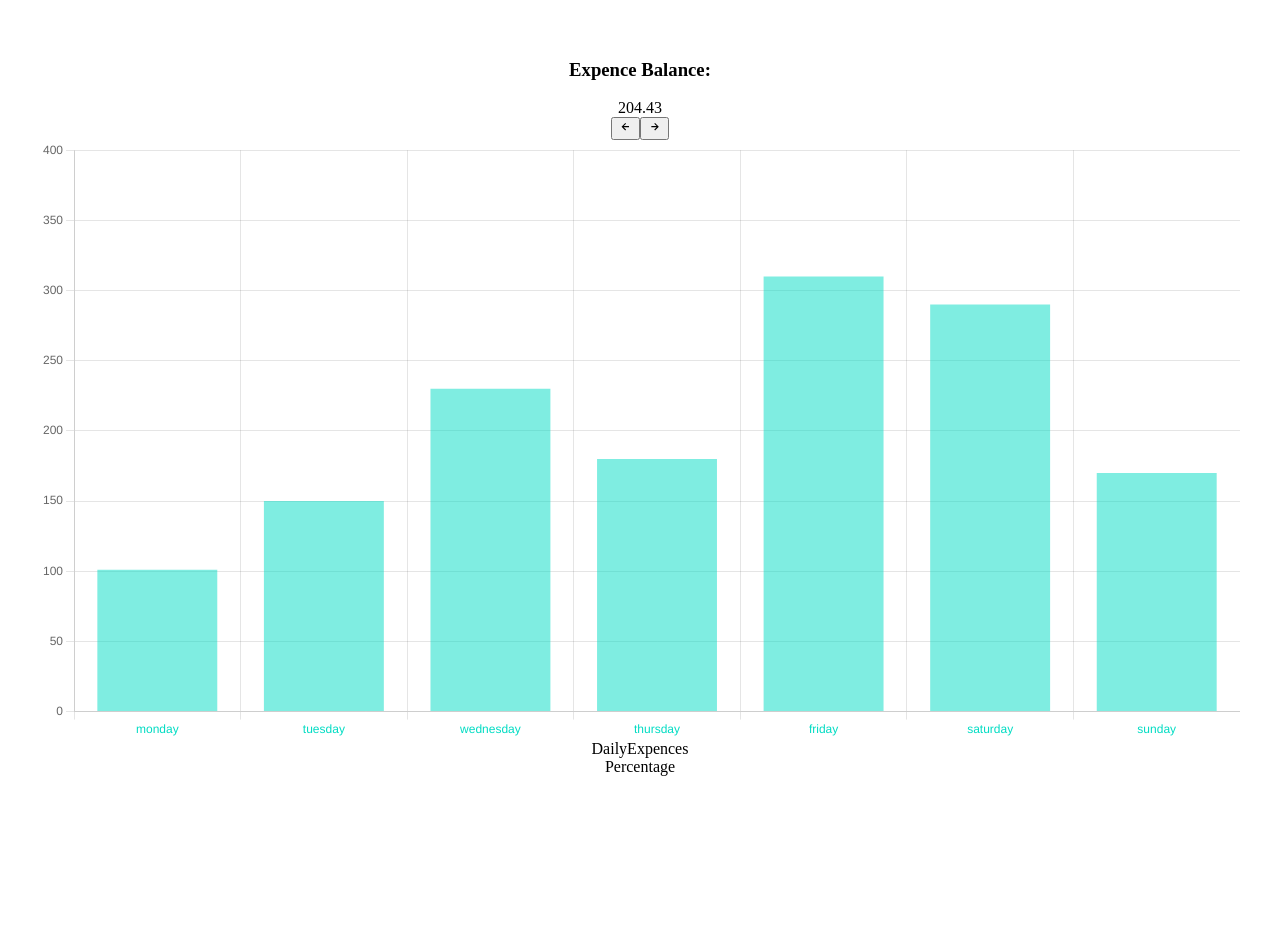
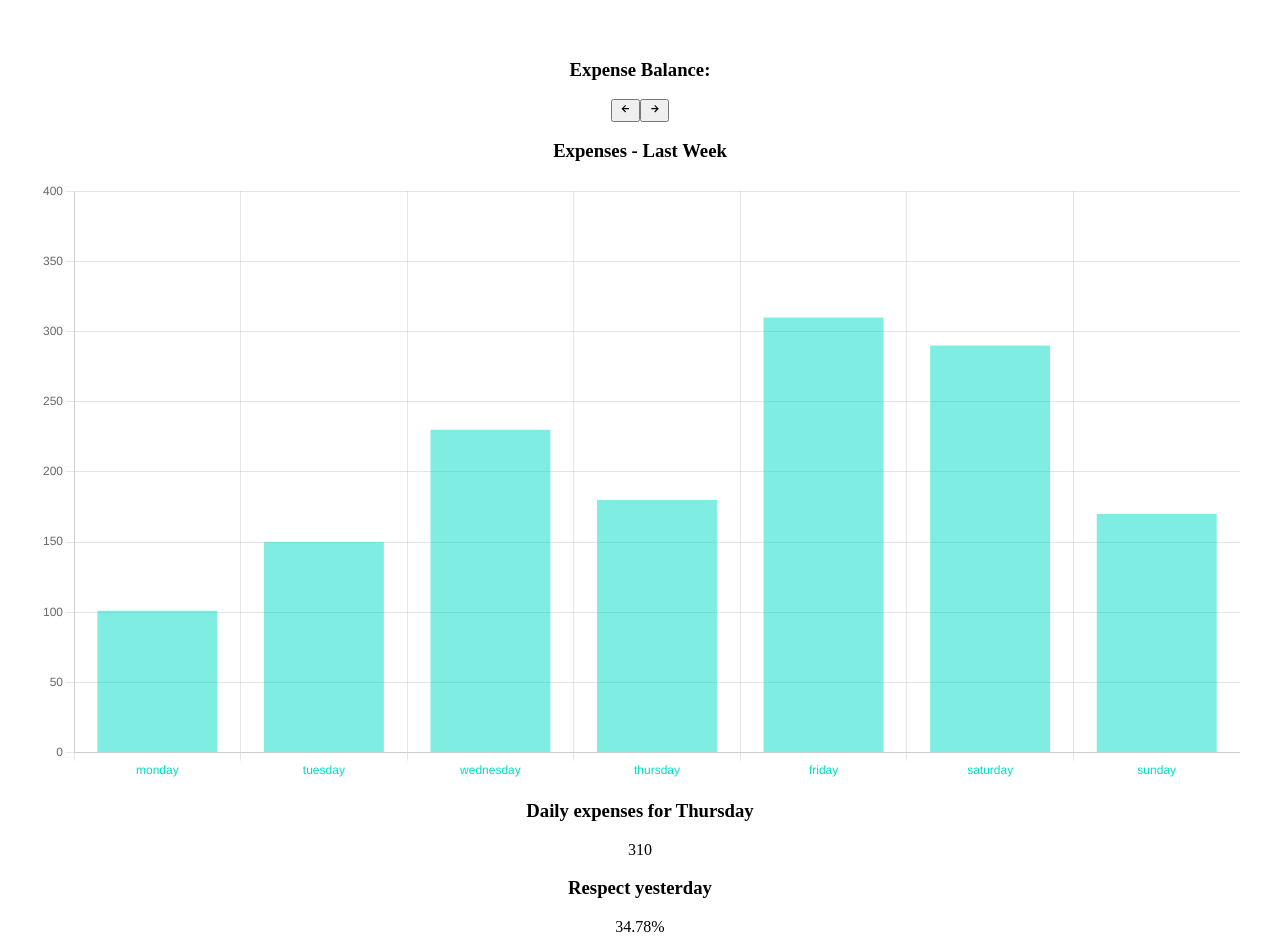
Before and after one commit to JazJurin/Sprint8, a React (Vite) app: page / in a window 1280 px wide. Shown: the top 952 px of the page. Before the commit the page ends 816 px from the top, so only its background shows below. Built offline with nearby package versions, Linux system fonts and the light colour scheme; data requests are answered from the project's data file.

Commit message:
Ejercicio 4

```diff
--- a/src/App.tsx
+++ b/src/App.tsx
@@ -1,15 +1,15 @@
 import "./App.css";
-import DailyExpences from "./components/DailyExpences";
-import ExpenceBalance from "./components/ExpenceBalance";
+import DailyExpenses from "./components/DailyExpenses";
+import ExpenseBalance from "./components/ExpenseBalance";
 import GraphData from "./components/GraphData";
 import Variation from "./components/Variation";
 
 function App() {
   return (
     <>
-      <ExpenceBalance />
+      <ExpenseBalance />
       <GraphData />
-      <DailyExpences />
+      <DailyExpenses />
       <Variation />
     </>
   );
--- a/src/components/DailyExpences.tsx
+++ /dev/null
@@ -1,6 +0,0 @@
-
-export default function DailyExpences() {
-  return (
-    <div>DailyExpences</div>
-  )
-}
--- /dev/null
+++ b/src/components/DailyExpenses.tsx
@@ -0,0 +1,61 @@
+import { useEffect } from "react";
+import { useDispatch, useSelector } from "react-redux";
+import {
+  setDailyExpenses,
+  setYesterdayExpenses,
+} from "../store/Slices/DailyExpensesSlice";
+
+export default function DailyExpenses() {
+  const dispatch = useDispatch();
+  const dailyExpenses = useSelector((state) => state.DailyExpenses.DailyExpenses);
+  const yesterdayExpenses = useSelector((state) => state.DailyExpenses.YesterdayExpenses);
+
+  useEffect(() => {
+    const fetchExpensesData = async () => {
+      try {
+        const today = new Date();
+        const dayIndex = today.getDay(); // 0 for Sunday, 1 for Monday, etc.
+
+        const dailyResponse = await fetch("http://localhost:3000/expenses/1");
+        const responseData = await dailyResponse.json();
+
+        if (responseData && responseData.week) {
+          const todayName = Object.keys(responseData.week)[dayIndex];
+          const dailyTotal = responseData.week[todayName];
+
+          dispatch(setDailyExpenses(dailyTotal));
+        } else {
+          console.error("Invalid expenses data format or no data for today:", responseData);
+        }
+
+        // Obtener el día anterior
+        const daysOfWeek = ["sunday", "monday", "tuesday", "wednesday", "thursday", "friday", "saturday"];
+        const yesterdayIndex = (dayIndex - 1 + daysOfWeek.length) % daysOfWeek.length;
+        const yesterdayName = daysOfWeek[yesterdayIndex];
+
+        if (yesterdayName in responseData.week) {
+          dispatch(setYesterdayExpenses(responseData.week[yesterdayName]));
+        } else {
+          console.error("Error in yesterday's expenses or no data for yesterday:", responseData);
+        }
+      } catch (error) {
+        console.error("Error fetching expenses data:", error);
+      }
+    };
+
+    fetchExpensesData();
+  }, [dispatch]);
+
+  const formattedDailyExpenses = dailyExpenses.toLocaleString();
+
+  const variationPercentage = ((dailyExpenses - yesterdayExpenses) / (yesterdayExpenses || 1)) * 100;
+
+  return (
+    <>
+      <h3>Daily expenses for {new Date().toLocaleDateString('en-US', { weekday: 'long' })}</h3>
+      <p>{formattedDailyExpenses}</p>
+      <h3>Respect yesterday</h3>
+      <p>{variationPercentage.toFixed(2)}%</p>
+    </>
+  );
+}
--- a/src/components/ExpenceBalance.tsx
+++ b/src/components/ExpenseBalance.tsx
@@ -1,11 +1,11 @@
 import { useEffect } from "react";
 import { useDispatch, useSelector } from "react-redux";
-import { addBalance } from "../store/Slices/ExpenceBalanceSlice";
+import { addBalance } from "../store/Slices/ExpenseBalanceSlice";
 
-const ExpenceBalance = () => {
+const ExpenseBalance = () => {
   const dispatch = useDispatch();
-  const expenceBalance = useSelector(
-    (state) => state.ExpencesBalance?.ExpenceBalance
+  const expenseBalance = useSelector(
+    (state) => state.ExpensesBalance?.ExpenseBalance
   );
 
   useEffect(() => {
@@ -27,15 +27,15 @@
     fetchData();
   }, [dispatch]);
 
-  const calculateBalance = (expenceData) => {
-    if (expenceData && expenceData.week) {
-      const expenceWeek = expenceData.week;
+  const calculateBalance = (expenseData) => {
+    if (expenseData && expenseData.week) {
+      const expenseWeek = expenseData.week;
 
-      const totalExpences = Object.values(expenceWeek).reduce(
-        (total, expence) => total + expence,
+      const totalExpenses = Object.values(expenseWeek).reduce(
+        (total, expense) => total + expense,
         0
       );
-      const averageBalance = totalExpences / Object.keys(expenceWeek).length;
+      const averageBalance = totalExpenses / Object.keys(expenseWeek).length;
 
       return averageBalance.toFixed(2);
     }
@@ -47,8 +47,8 @@
     <>
       <div className="card w-96 bg-primary text-primary-content">
         <div className="card-body">
-          <h3 className="card-title">Expence Balance: </h3>
-          <div>{expenceBalance}</div>
+          <h3 className="card-title">Expense Balance: </h3>
+          <div>{expenseBalance}</div>
           <div className="flex card-actions justify-end">
             <button className="btn btn-ghost">
               <svg
@@ -79,9 +79,8 @@
           </div>
         </div>
       </div>
-
     </>
   );
 };
 
-export default ExpenceBalance;
+export default ExpenseBalance;
--- a/src/components/GraphData.tsx
+++ b/src/components/GraphData.tsx
@@ -73,5 +73,10 @@
     },
   };
 
-  return <Bar data={chartData} options={options} />;
+  return (
+    <>
+    <h3>Expenses - Last Week</h3>
+      <Bar data={chartData} options={options} />
+      </>
+  )
 }
--- a/src/store/Slices/DailyExpencesSlice.tsx
+++ /dev/null
@@ -1,22 +0,0 @@
-import { createSlice } from '@reduxjs/toolkit'
-
-export interface DailyExpencesSlice {
-  DailyExpences: number
-}
-
-const initialState: DailyExpencesSlice = {
-  DailyExpences: 0,
-}
-
-export const DailyExpencesSlice = createSlice({
-  name: 'DailyExpences',
-  initialState,
-    reducers: {
-        addExpences: (state, action) => {
-            state.DailyExpences = action.payload
-      }
-  },
-})
-
-export const { addExpences } = DailyExpencesSlice.actions
-export default DailyExpencesSlice.reducer
--- /dev/null
+++ b/src/store/Slices/DailyExpensesSlice.tsx
@@ -0,0 +1,27 @@
+import { createSlice } from '@reduxjs/toolkit';
+
+export interface DailyExpensesSlice {
+  DailyExpenses: number;
+  YesterdayExpenses: number;
+}
+
+const initialState: DailyExpensesSlice = {
+  DailyExpenses: 0,
+  YesterdayExpenses: 0,
+};
+
+export const DailyExpensesSlice = createSlice({
+  name: 'DailyExpenses',
+  initialState,
+  reducers: {
+    setDailyExpenses: (state, action) => {
+      state.DailyExpenses = action.payload;
+    },
+    setYesterdayExpenses: (state, action) => {
+      state.YesterdayExpenses = action.payload;
+    },
+  },
+});
+
+export const { setDailyExpenses, setYesterdayExpenses } = DailyExpensesSlice.actions;
+export default DailyExpensesSlice.reducer;
--- a/src/store/Slices/ExpenceBalanceSlice.tsx
+++ /dev/null
@@ -1,22 +0,0 @@
-import { createSlice } from "@reduxjs/toolkit";
-
-export interface ExpenceBalanceSlice {
-  ExpenceBalance: number;
-}
-
-const initialState: ExpenceBalanceSlice = {
-  ExpenceBalance: 0,
-};
-
-export const ExpenceBalanceSlice = createSlice({
-  name: "ExpenceBalance",
-  initialState,
-  reducers: {
-      addBalance: (state, action) => {
-        return { ...state, ExpenceBalance: action.payload };
-    },
-  },
-});
-
-export const { addBalance } = ExpenceBalanceSlice.actions;
-export default ExpenceBalanceSlice.reducer;
--- /dev/null
+++ b/src/store/Slices/ExpenseBalanceSlice.tsx
@@ -0,0 +1,22 @@
+import { createSlice } from "@reduxjs/toolkit";
+
+export interface ExpenseBalanceSlice {
+  ExpenseBalance: number;
+}
+
+const initialState: ExpenseBalanceSlice = {
+  ExpenseBalance: 0,
+};
+
+export const ExpenseBalanceSlice = createSlice({
+  name: "ExpenseBalance",
+  initialState,
+  reducers: {
+      addBalance: (state, action) => {
+        return { ...state, ExpenseBalance: action.payload };
+    },
+  },
+});
+
+export const { addBalance } = ExpenseBalanceSlice.actions;
+export default ExpenseBalanceSlice.reducer;
--- a/src/store/Slices/GraphDataSlice.tsx
+++ b/src/store/Slices/GraphDataSlice.tsx
@@ -4,7 +4,7 @@
     labels: [],
     datasets: [
       {
-        label: "expences",
+        label: "expenses",
         data: []
       }
     ]
--- a/src/store/store.tsx
+++ b/src/store/store.tsx
@@ -1,15 +1,14 @@
 import { configureStore } from "@reduxjs/toolkit";
-import DailyExpencesSlice from "./Slices/DailyExpencesSlice";
-import ExpencesBalanceSlice from "./Slices/ExpenceBalanceSlice";
+import DailyExpensesSlice from "./Slices/DailyExpensesSlice";
+import ExpensesBalanceSlice from "./Slices/ExpenseBalanceSlice";
 import GraphDataSlice from "./Slices/GraphDataSlice";
 import VariationSlice from "./Slices/VariationSlice";
 
 export const store = configureStore({
-    reducer: {
-        DailyExpences: DailyExpencesSlice,
-        ExpencesBalance: ExpencesBalanceSlice,
-        GraphData: GraphDataSlice,
-        Variation: VariationSlice
-    }
-
-})
+  reducer: {
+    DailyExpenses: DailyExpensesSlice,
+    ExpesesBalance: ExpensesBalanceSlice,
+    GraphData: GraphDataSlice,
+    Variation: VariationSlice,
+  },
+});
```
Also changed, not shown: src/router/MyRouter.tsx (+4 -4 lines).
